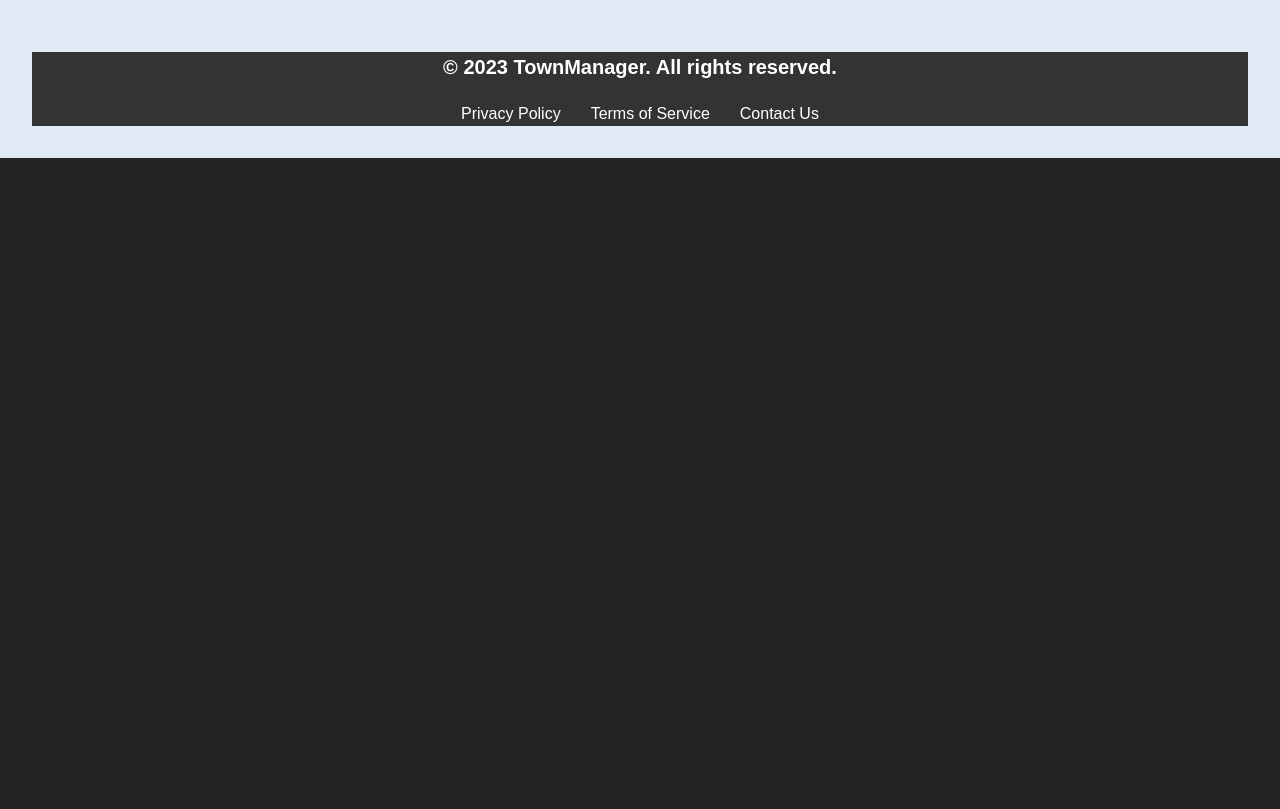
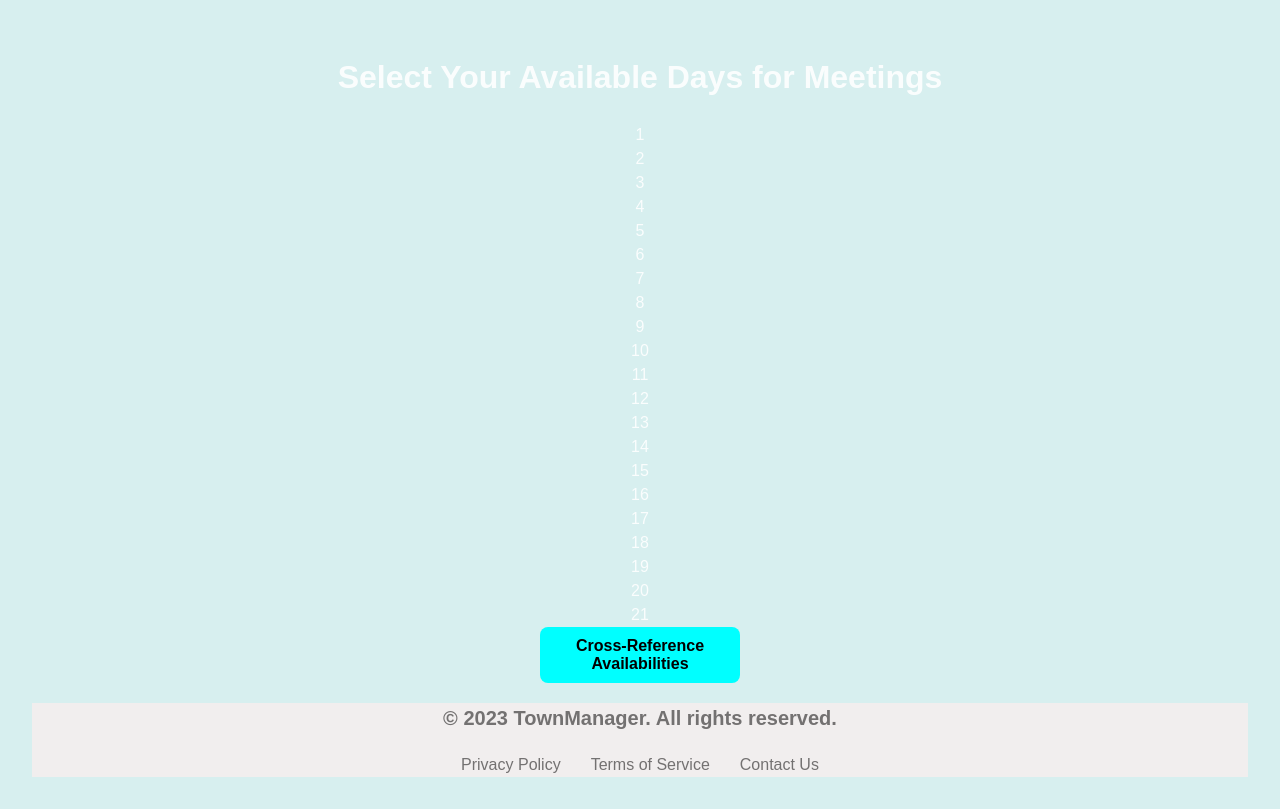
Before and after one commit to Amandafrost79/TownManager, a React (Vite) app: page /scheduler in a window 1280 px wide. Built offline with nearby package versions, Linux system fonts and the light colour scheme.

Commit message:
build subpages

```diff
--- a/src/App.css
+++ b/src/App.css
@@ -6,7 +6,7 @@
 }
 
 body {
-  background: rgb(223, 234, 244);
+  background: rgb(215, 239, 239);
   font-family: 'Arial', sans-serif;
   margin: 0;
   padding: 0;
--- a/src/App.jsx
+++ b/src/App.jsx
@@ -3,7 +3,11 @@
 import LoginPage from "./LoginPage";
 import HomePage from "./HomePage";
 import RegisterPage from "./RegisterPage";
-
+import Scheduler from "./Scheduler";
+import TimeSheets from "./TimeSheets";
+import StaffSchedule from "./StaffSchedule";
+import WorkChat from "./WorkChat";
+import Reminders from "./Reminders";
 import Footer from "./Footer";
 
 import "./App.css";
@@ -15,6 +19,11 @@
         <Route path="/TownManager" element={<LoginPage />} />
         <Route path="/home" element={<HomePage />} />
         <Route path="/register" element={<RegisterPage />} />
+        <Route path="/scheduler" element={<Scheduler />} />
+        <Route path="/timesheets" element={<TimeSheets />} />
+        <Route path="/staffschedule" element={<StaffSchedule />} />
+        <Route path="/workchat" element={<WorkChat />} />
+        <Route path="/reminders" element={<Reminders />} />
       </Routes>
       <Footer />
     </Router>
--- /dev/null
+++ b/src/Calendar.jsx
@@ -0,0 +1,23 @@
+import React from "react";
+import "./Calendar.css";
+
+const Calendar = ({ availableDays, onDayClick }) => {
+  const daysInMonth = new Date().getDate();
+  const daysArray = Array.from({ length: daysInMonth }, (_, i) => i + 1);
+
+  return (
+    <div className="calendar">
+      {daysArray.map((day) => (
+        <div
+          key={day}
+          className={`day ${availableDays.includes(day) ? "available" : ""}`}
+          onClick={() => onDayClick(day)}
+        >
+          {day}
+        </div>
+      ))}
+    </div>
+  );
+};
+
+export default Calendar;
--- a/src/Footer.css
+++ b/src/Footer.css
@@ -1,6 +1,6 @@
 .footer {
-    background-color: #333;
-    color: #fff;
+    background-color: #f1eeee;
+    color: rgb(115, 113, 113);
     padding: 0px 0;
     text-align: center;
     position: relative;
@@ -13,7 +13,7 @@
   }
 
   .footer-links a {
-    color: #fff;
+    color: rgb(115, 113,113);
     margin: 0 15px;
     text-decoration: none;
   }
--- /dev/null
+++ b/src/Reminders.jsx
@@ -0,0 +1,7 @@
+import React from "react";
+
+const Reminders = () => {
+  return <div></div>;
+};
+
+export default Reminders;
--- /dev/null
+++ b/src/Scheduler.jsx
@@ -0,0 +1,33 @@
+import React, { useState } from "react";
+import Calendar from "./Calendar";
+import "./Scheduler.css";
+
+const Scheduler = () => {
+  const [availableDays, setAvailableDays] = useState([]);
+
+  const handleDayClick = (day) => {
+    setAvailableDays((prevDays) =>
+      prevDays.includes(day)
+        ? prevDays.filter((d) => d !== day)
+        : [...prevDays, day]
+    );
+  };
+
+  const handleCrossReference = () => {
+    // Logic to cross-reference availabilities with other users
+    // This could involve fetching data from a server or other state management
+    console.log("Cross-referencing with other users...");
+  };
+
+  return (
+    <div className="scheduler-page">
+      <h1>Select Your Available Days for Meetings</h1>
+      <Calendar availableDays={availableDays} onDayClick={handleDayClick} />
+      <button onClick={handleCrossReference} className="cross-reference-button">
+        Cross-Reference Availabilities
+      </button>
+    </div>
+  );
+};
+
+export default Scheduler;
--- /dev/null
+++ b/src/StaffSchedule.jsx
@@ -0,0 +1,7 @@
+import React from "react";
+
+const StaffSchedule = () => {
+  return <div></div>;
+};
+
+export default StaffSchedule;
--- /dev/null
+++ b/src/TimeSheets.jsx
@@ -0,0 +1,7 @@
+import React from "react";
+
+const TimeSheets = () => {
+  return <div></div>;
+};
+
+export default TimeSheets;
--- /dev/null
+++ b/src/WorkChat.jsx
@@ -0,0 +1,7 @@
+import React from "react";
+
+const WorkChat = () => {
+  return <div></div>;
+};
+
+export default WorkChat;
```
Also changed, not shown: src/Calendar.css (added), src/Scheduler.css (added).
